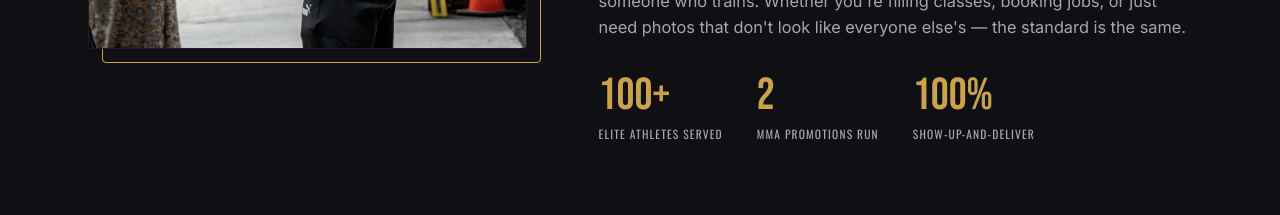
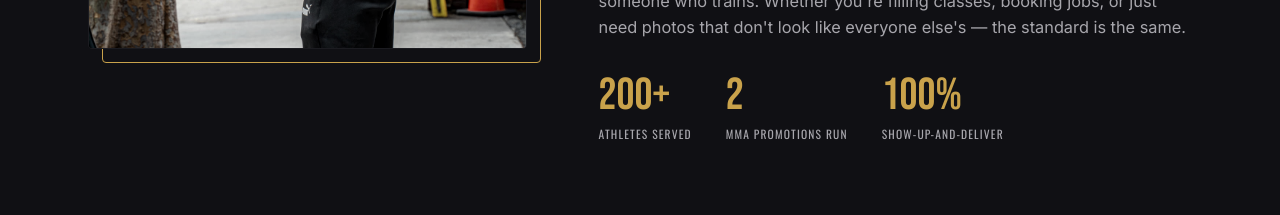
Before and after one commit to conorhews-rgb/paperview-productions, a React (Vite) app: page / in a window 1280 px wide. Shown: the part 5600-5815 px from the top of the page. Built offline with nearby package versions, Linux system fonts and the light colour scheme.

Commit message:
About: bump athlete stat to 200+, drop 'Elite' from label
Co-Authored-By: Claude Sonnet 5 <noreply@anthropic.com>

```diff
--- a/src/data.js
+++ b/src/data.js
@@ -191,7 +191,7 @@ export const ABOUT = {
     "That's what you get here: the eye and polish of a real media company, backed by the grit, discipline, and follow-through you'd expect from someone who trains. Whether you're filling classes, booking jobs, or just need photos that don't look like everyone else's — the standard is the same.",
   ],
   stats: [
-    { value: '100+', label: 'Elite athletes served' },
+    { value: '200+', label: 'Athletes served' },
     { value: '2', label: 'MMA promotions run' },
     { value: '100%', label: 'Show-up-and-deliver' },
   ],
```
